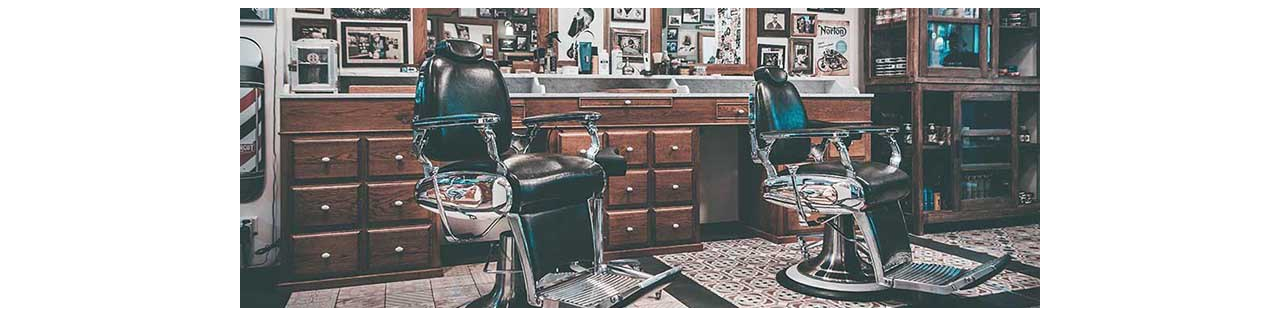
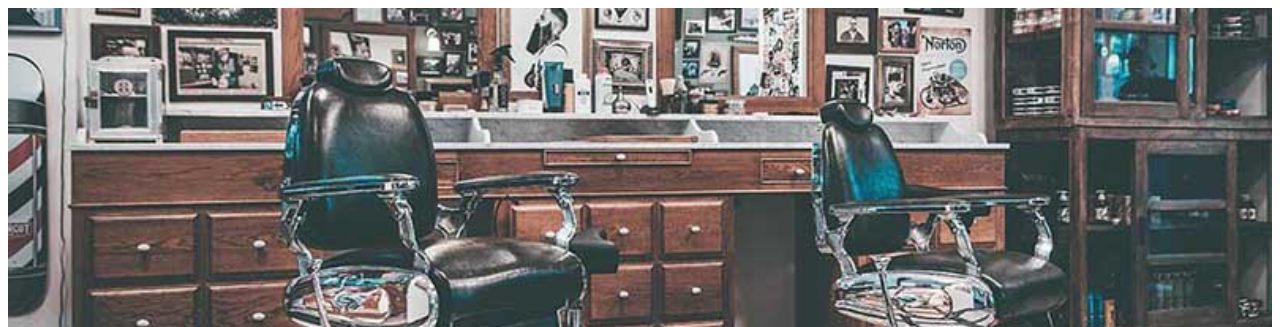
Before and after one commit to eduardogabrielcamargojensen/Barbearia-alura, a plain HTML site: page index.html in a window 1280 px wide. Shown: the top 327 px of the page. Drawn offline with Linux system fonts and the light colour scheme.

Commit message:
largura da foto

```diff
--- a/index.html
+++ b/index.html
@@ -7,10 +7,11 @@
     <link rel="stylesheet" href="style.css">
    </head>
 <body>
-<img src="banner[1].jpg" alt="Barbearia">
+<img class="banner" src="banner[1].jpg" alt="Barbearia">
 <h1>SOBRE A BARBEARIA ALURA</h1>
 <p>Localizada no coração da cidade <strong>Barbearia Alura</strong> traz para o mercado o que há de melhor para o seu cabelo e barba.Fundada em 2019, a barbearia alura ja é destaque na cidade e conquista novos clientes a cada dia.</p>
 <p><em> nossa missão é:"proporcionar autoestima e qualidade de vida aos clientes".</em></p>
 <p>oferecemos profissionais experientes e antenados ás mudanças no mundo da moda. O atendimento possui padrão de excelencia e agilidade, garantindo qualidade e satisfação dos nossos clientes.</p>
 </body>
+
 </html>
--- a/style.css
+++ b/style.css
@@ -6,3 +6,6 @@ background: #CCCCCCC;
 strong{
      color:blue;
 }
+.banner{
+width: 100%;
+}
```
